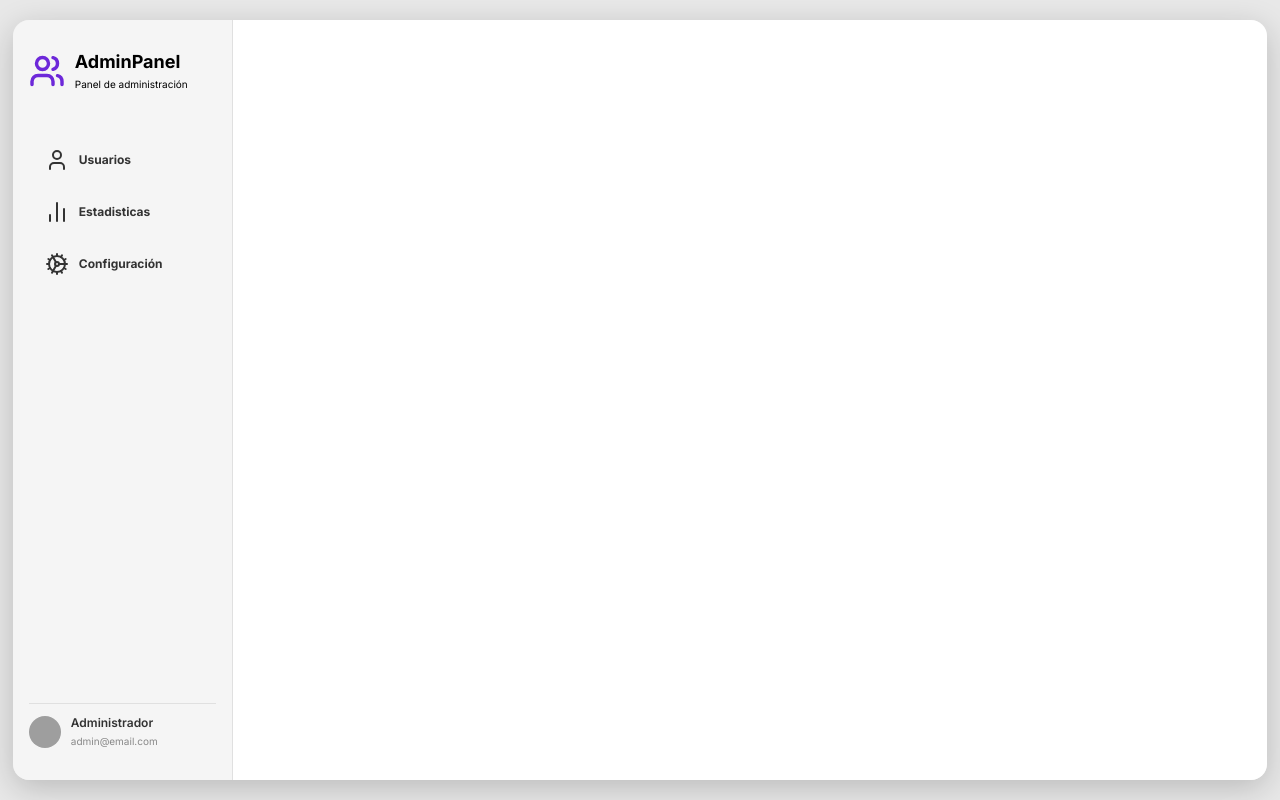
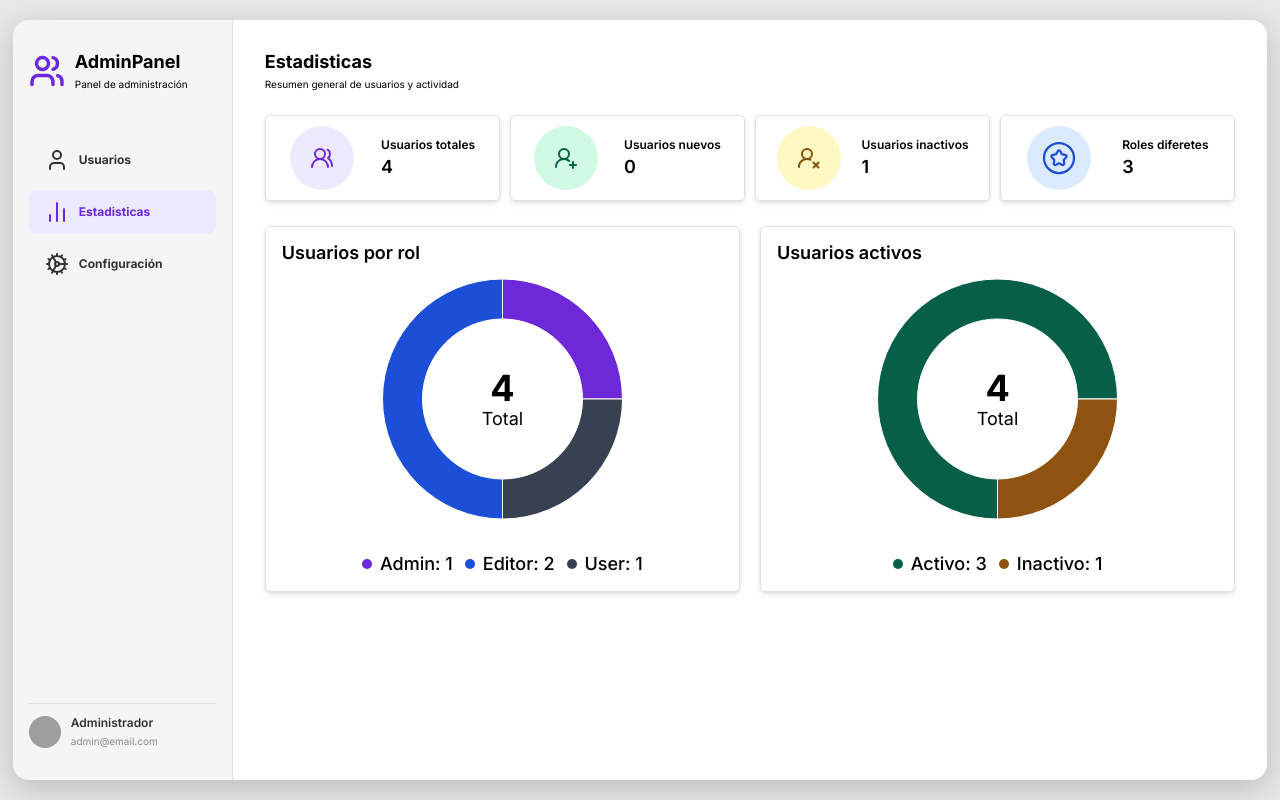
Before and after one commit to Ivancvnts/User-admin-panel, a React (Vite) app: page /User-admin-panel/estadisticas in a window 1280 px wide. Built offline with nearby package versions, Linux system fonts and the light colour scheme; grey boxes are pictures that could not be loaded.

Commit message:
fix: overflow issues and design improvement

```diff
--- a/src/blocks/piechartcard.css
+++ b/src/blocks/piechartcard.css
@@ -1,4 +1,4 @@
-.pie-char-card {
+.pie-chart-card {
   width: 100%;
   display: flex;
   flex-direction: column;
@@ -10,24 +10,25 @@
     0 1px 3px rgba(0, 0, 0, 0.1);
 }
 
-.pie-char-card__title {
+.pie-chart-card__title {
   margin: 0;
   font-size: 18px;
   font-weight: 600;
 }
 
-.pie-char-card__content {
+.pie-chart-card__content {
   display: flex;
+  flex-direction: column;
   align-items: center;
 }
 
-.pie-char-card__container {
+.pie-chart-card__container {
   position: relative;
-  width: 300;
-  height: 300;
+  width: 100%;
+  height: 270px;
 }
 
-.pie-char-card__total {
+.pie-chart-card__total {
   position: absolute;
   top: 50%;
   left: 50%;
@@ -35,28 +36,29 @@
   text-align: center;
 }
 
-.pie-char-card__stat {
+.pie-chart-card__stat {
   margin: 0;
   font-size: 36px;
   font-weight: 700;
 }
 
-.pie-char-card__description {
+.pie-chart-card__description {
   margin: 0;
   font-size: 18px;
   color: "#888";
 }
 
-.pie-char-card__role-list {
+.pie-chart-card__role-list {
   list-style: none;
-  padding: 0;
+  padding-left: 0;
+  padding-top: 20px;
   margin: 0;
   display: flex;
-  flex-direction: column;
+  flex-direction: row;
   gap: 12px;
 }
 
-.pie-char-card__role-list li {
+.pie-chart-card__role-list li {
   display: flex;
   align-items: center;
   gap: 8px;
@@ -64,7 +66,7 @@
   font-weight: 500;
 }
 
-.pie-char-card__role-list span {
+.pie-chart-card__role-list span {
   width: 10px;
   height: 10px;
   border-radius: 50%;
--- a/src/blocks/stats.css
+++ b/src/blocks/stats.css
@@ -1,14 +1,14 @@
 .stats {
   display: flex;
   flex-direction: column;
-  gap: 20px;
+  gap: 25px;
 }
 
 .stats__cards-container {
   display: flex;
   width: 100%;
   justify-content: space-evenly;
-  padding-top: 20px;
+  padding-top: 25px;
   gap: 10px;
 }
 
--- a/src/components/Stats/PieChartCard.jsx
+++ b/src/components/Stats/PieChartCard.jsx
@@ -1,27 +1,34 @@
 import { useContext } from "react";
 import { UsersContext } from "../../contexts/UsersContext.js";
-import { PieChart, Pie, Cell, Tooltip, Legend } from "recharts";
+import { PieChart, Pie, Cell, Tooltip, ResponsiveContainer } from "recharts";
 
 function PieChartCard({ data, title, colors, totalUsers }) {
   return (
-    <div className="pie-char-card">
-      <p className="pie-char-card__title">{title}</p>
-      <div className="pie-char-card__content">
-        <div className="pie-char-card__container">
-          <PieChart width={270} height={320}>
-            <Pie data={data} innerRadius={80} outerRadius={120} dataKey="value">
+    <div className="pie-chart-card">
+      <p className="pie-chart-card__title">{title}</p>
+      <div className="pie-chart-card__content">
+        <div className="pie-chart-card__container">
+          <ResponsiveContainer width="100%" height={270}>
+            <PieChart>
+              <Pie
+                data={data}
+                innerRadius={80}
+                outerRadius={120}
+                dataKey="value"
+              >
                 {data.map((entry, index) => (
                   <Cell key={index} fill={colors[index]} />
                 ))}
               </Pie>
               <Tooltip />
             </PieChart>
-          <div className="pie-char-card__total">
-            <p className="pie-char-card__stat">{totalUsers}</p>
-            <p className="pie-char-card__description">Total</p>
+          </ResponsiveContainer>
+          <div className="pie-chart-card__total">
+            <p className="pie-chart-card__stat">{totalUsers}</p>
+            <p className="pie-chart-card__description">Total</p>
           </div>
         </div>
-        <ul className="pie-char-card__role-list">
+        <ul className="pie-chart-card__role-list">
           {data.map((role, index) => (
             <li key={role.name}>
               <span style={{ background: colors[index] }}></span>
--- a/src/main.jsx
+++ b/src/main.jsx
@@ -7,7 +7,7 @@ import App from "./App.jsx";
 
 createRoot(document.getElementById("root")).render(
   <StrictMode>
-    <BrowserRouter>
+    <BrowserRouter basename="/User-admin-panel">
       <App />
     </BrowserRouter>
   </StrictMode>,
```
Lines whose indentation alone changed are shown as unchanged.
